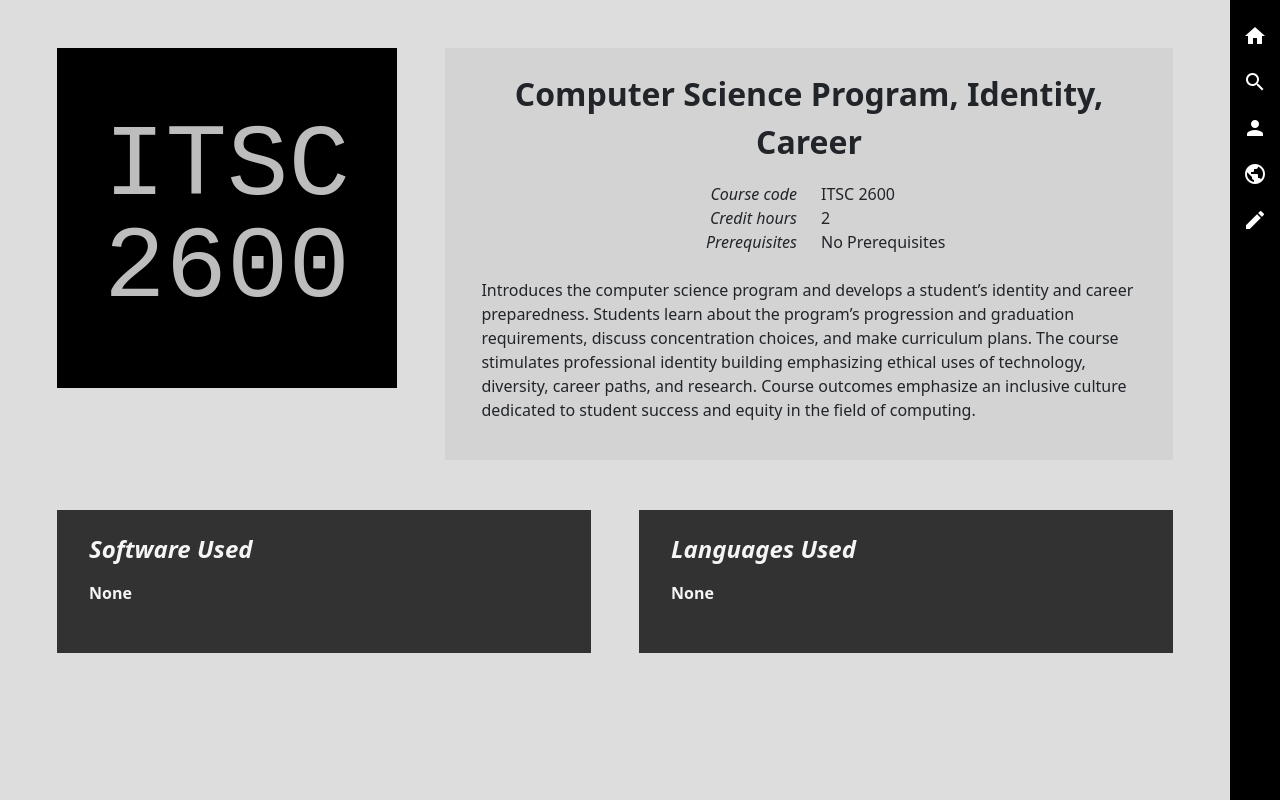
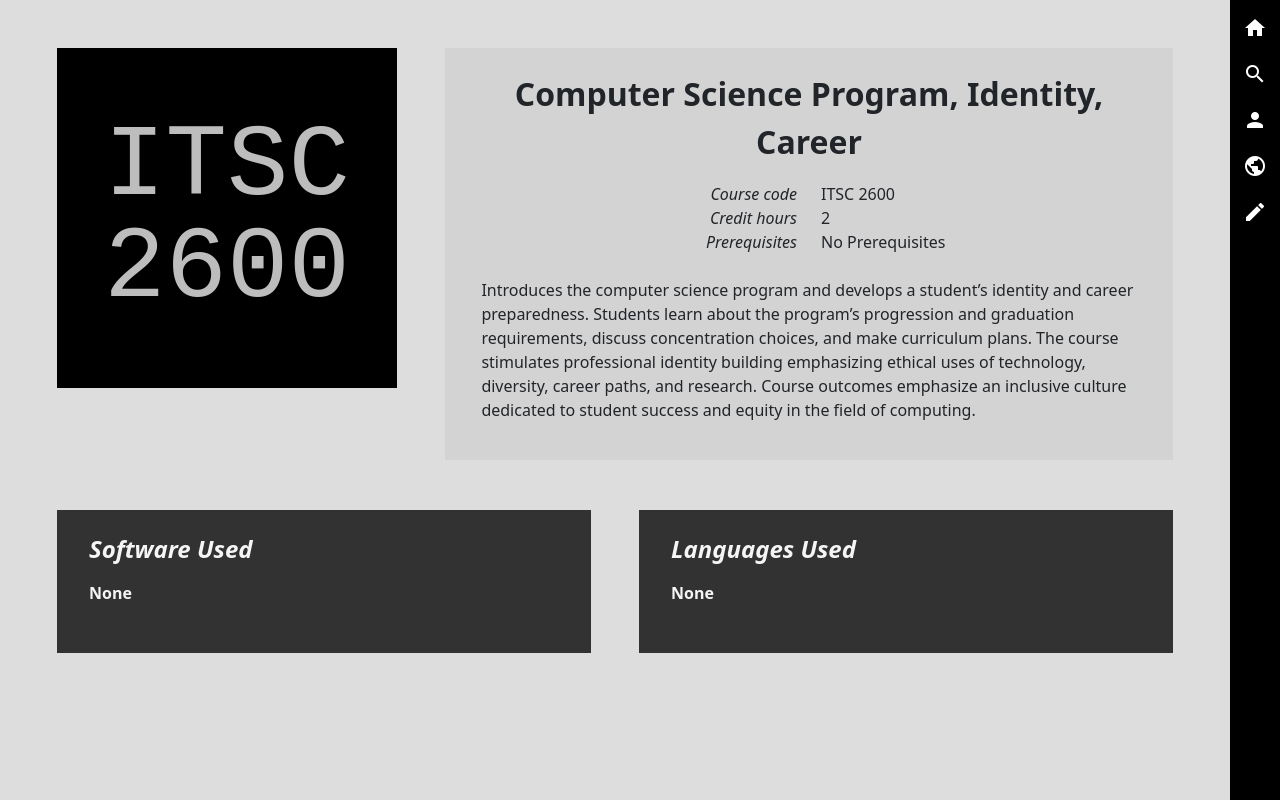
Before and after one commit to jeffreyalanwang/cheesecookie, a Flask app: page /course/7 in a window 1280 px wide. Run offline with Flask 2, Linux system fonts and the light colour scheme; data comes from the database, SQL or seed files in the repository.

Commit message:
one more change

```diff
--- a/static/css/main.css
+++ b/static/css/main.css
@@ -30,9 +30,6 @@ body {
     float: right;
     right: 0;
 }
-nav:first-child {
-    padding-top: 1rem;
-}
 .nav-link {
     padding-left: 0;
     padding-right: 0;
@@ -46,6 +43,9 @@ nav:first-child {
 .nav-link:hover {
     color: #8d8d8d;
 }
+.nav-link:first-child {
+    padding-top: 1rem;
+}
 
 #content {
     width: calc(100% - var(--nav-width));
```
